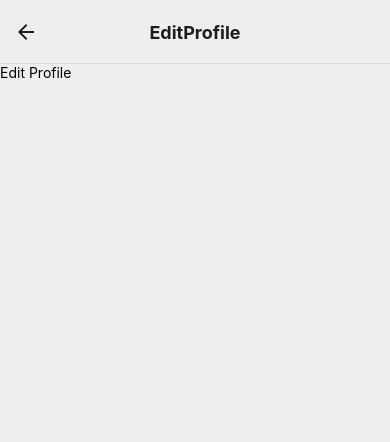
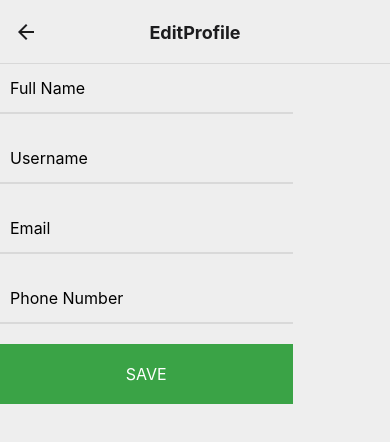
Before and after one commit to khaled-bissani/shelves-tracker, a React Native app in the folder supermarket-frontend/: screen /EditProfile in a window 390 px wide. Shown: the top 442 px of the page. Built offline with nearby package versions, Linux system fonts and the light colour scheme.

Commit message:
Frontend <> Supermarket frontend: adding element in the edit profile page

```diff
--- a/supermarket-frontend/src/pages/editProfile/EditProfile.js
+++ b/supermarket-frontend/src/pages/editProfile/EditProfile.js
@@ -1,7 +1,19 @@
-import { Text } from "react-native";
+import { View, Image } from "react-native";
+import { colors } from "../../constants/palette";
+import Buttons from "../../components/Button/Buttons";
+import InputField from "../../components/InputField/InputField";
 
 const EditProfile = () => {
-    return <Text>Edit Profile</Text>
+    return <View>
+        <View>
+            <Image source={''}/>
+        </View>
+        <InputField type={"default"} placeholder={"Full Name"}/>
+        <InputField type={"default"} placeholder={"Username"}/>
+        <InputField type={"email-address"} placeholder={"Email"}/>
+        <InputField type={"number-pad"} placeholder={"Phone Number"}/>
+        <Buttons text={'SAVE'} color={colors.primary}/>
+    </View>
 }
 
 export default EditProfile;
```
